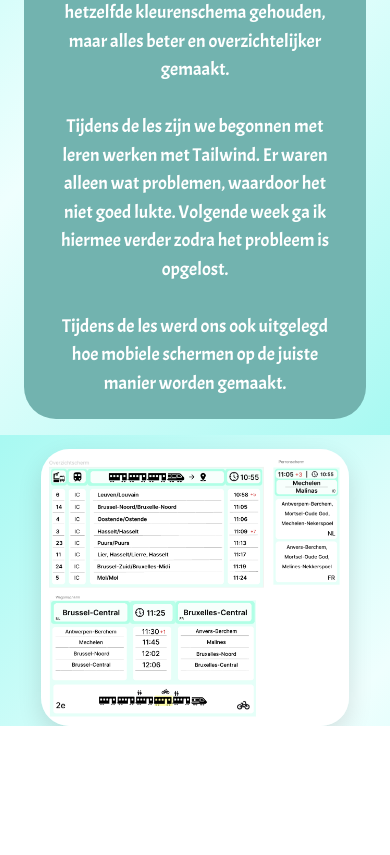
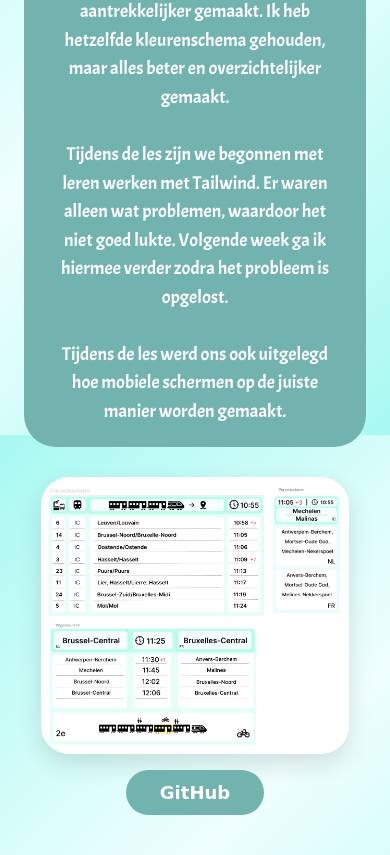
Before and after one commit to OleksandraZharinova/Projectdocumentatie_ZharinovaO, a website: page week8.html in a window 390 px wide. Shown: the part 409-1264 px from the top of the page. Before the commit the page ends 1135 px from the top, so only its background shows below. Drawn offline with Linux system fonts and the light colour scheme; a web font is replaced by a local one.

Commit message:
week8.html

```diff
--- a/week8.html
+++ b/week8.html
@@ -5,7 +5,7 @@
   <meta name="viewport" content="width=device-width, initial-scale=1.0" />
   <title>Week 8</title>
 
-  <!-- Zelfde Google Fonts als Week 1 -->
+  <!-- Google Fonts -->
   <link href="https://fonts.googleapis.com/css2?family=Chelsea+Market&family=Acme&display=swap" rel="stylesheet">
 
   <style>
@@ -23,7 +23,6 @@
     }
 
     body {
-      background: transparent;
       min-height: 100vh;
       font-family: "Chelsea Market", cursive;
       padding: 40px;
@@ -51,7 +50,6 @@
       cursor: pointer;
       z-index: 2000;
       transition: transform 0.15s ease, background-color 0.2s ease;
-      font-family: "Chelsea Market", cursive;
     }
 
     .back-btn:hover {
@@ -78,7 +76,6 @@
       letter-spacing: 0.12em;
       font-weight: 600;
       margin-bottom: 5px;
-      font-family: "Chelsea Market", cursive;
     }
 
     .page-wrapper {
@@ -93,12 +90,11 @@
       padding: 22px 60px;
       border-radius: 55px;
       display: inline-block;
-      margin: 0 0 24px 0;
+      margin-bottom: 24px;
       text-transform: uppercase;
       letter-spacing: 0.14em;
       font-size: clamp(2.6rem, 6vw, 3.8rem);
       font-weight: 600;
-      font-family: "Chelsea Market", cursive;
     }
 
     /* ===== TEKST ===== */
@@ -107,7 +103,6 @@
       padding: 22px 34px;
       border-radius: 32px;
       font-size: 1.15rem;
-      font-weight: 500;
       max-width: 720px;
       margin: 0 auto 30px auto;
       line-height: 1.55;
@@ -123,9 +118,6 @@
       border-radius: 28px;
       box-shadow: 0 10px 25px rgba(0,0,0,0.12);
       cursor: pointer;
-      position: relative;
-      z-index: 1;
-      transform-origin: center center;
       transition: transform 0.4s ease-in-out;
     }
 
@@ -133,25 +125,47 @@
       transform: translateY(-115px) scale(1.45);
     }
 
+    /* ===== GITHUB KNOP ===== */
+    .github-bottom {
+      margin-top: 20px;      /* ✅ vaste afstand */
+      padding-bottom: 40px;
+      display: flex;
+      justify-content: center;
+    }
+
+    .side-btn {
+      background-color: #72b3af;
+      color: white;
+      text-decoration: none;
+      font-size: 18px;
+      padding: 12px 34px;
+      border-radius: 30px;
+      font-weight: 600;
+      transition: transform 0.15s ease, background-color 0.2s ease;
+    }
+
+    .side-btn:hover {
+      background-color: #6aa8a4;
+      transform: scale(1.06);
+    }
+
+    .button-animate {
+      animation: clickBounce 0.15s ease;
+    }
+
     /* ===== RESPONSIVE ===== */
     @media (max-width: 768px) {
-      body {
-        padding: 24px;
-      }
-
-      .week-image {
-        width: 90%;
-      }
-
-      .week-title {
-        padding: 18px 40px;
-      }
-
+      body { padding: 24px; }
+      .week-image { width: 90%; }
+      .week-title { padding: 18px 40px; }
       .back-btn {
         top: 16px;
         left: 16px;
         font-size: 13px;
         padding: 7px 16px;
+      }
+      .github-bottom {
+        margin-top: 16px;
       }
     }
   </style>
@@ -190,32 +204,45 @@
 
   </div>
 
+  <!-- GITHUB KNOP -->
+  <div class="github-bottom">
+    <a
+      href="https://github.com/OleksandraZharinova/Projectdocumentatie_ZharinovaO.git"
+      class="side-btn"
+      target="_blank"
+      rel="noopener noreferrer"
+      id="githubBtn"
+    >
+      GitHub
+    </a>
+  </div>
+
   <script>
-    // Kleine click-animatie voor de terugknop
+    // Terugknop animatie
     const backBtn = document.getElementById("backBtn");
     backBtn.addEventListener("click", () => {
       backBtn.classList.add("animate");
       setTimeout(() => backBtn.classList.remove("animate"), 200);
     });
 
-    // Zelfde zoom/scroll gedrag als andere weken
+    // Afbeelding zoom
     const img = document.getElementById("weekImg");
-
     img.addEventListener("click", () => {
       const wasEnlarged = img.classList.contains("enlarged");
       img.classList.toggle("enlarged");
 
       if (!wasEnlarged) {
-        img.scrollIntoView({
-          behavior: "smooth",
-          block: "center"
-        });
+        img.scrollIntoView({ behavior: "smooth", block: "center" });
       } else {
-        window.scrollTo({
-          top: 0,
-          behavior: "smooth"
-        });
+        window.scrollTo({ top: 0, behavior: "smooth" });
       }
+    });
+
+    // GitHub knop animatie
+    const githubBtn = document.getElementById("githubBtn");
+    githubBtn.addEventListener("click", () => {
+      githubBtn.classList.add("button-animate");
+      setTimeout(() => githubBtn.classList.remove("button-animate"), 150);
     });
   </script>
 
```
